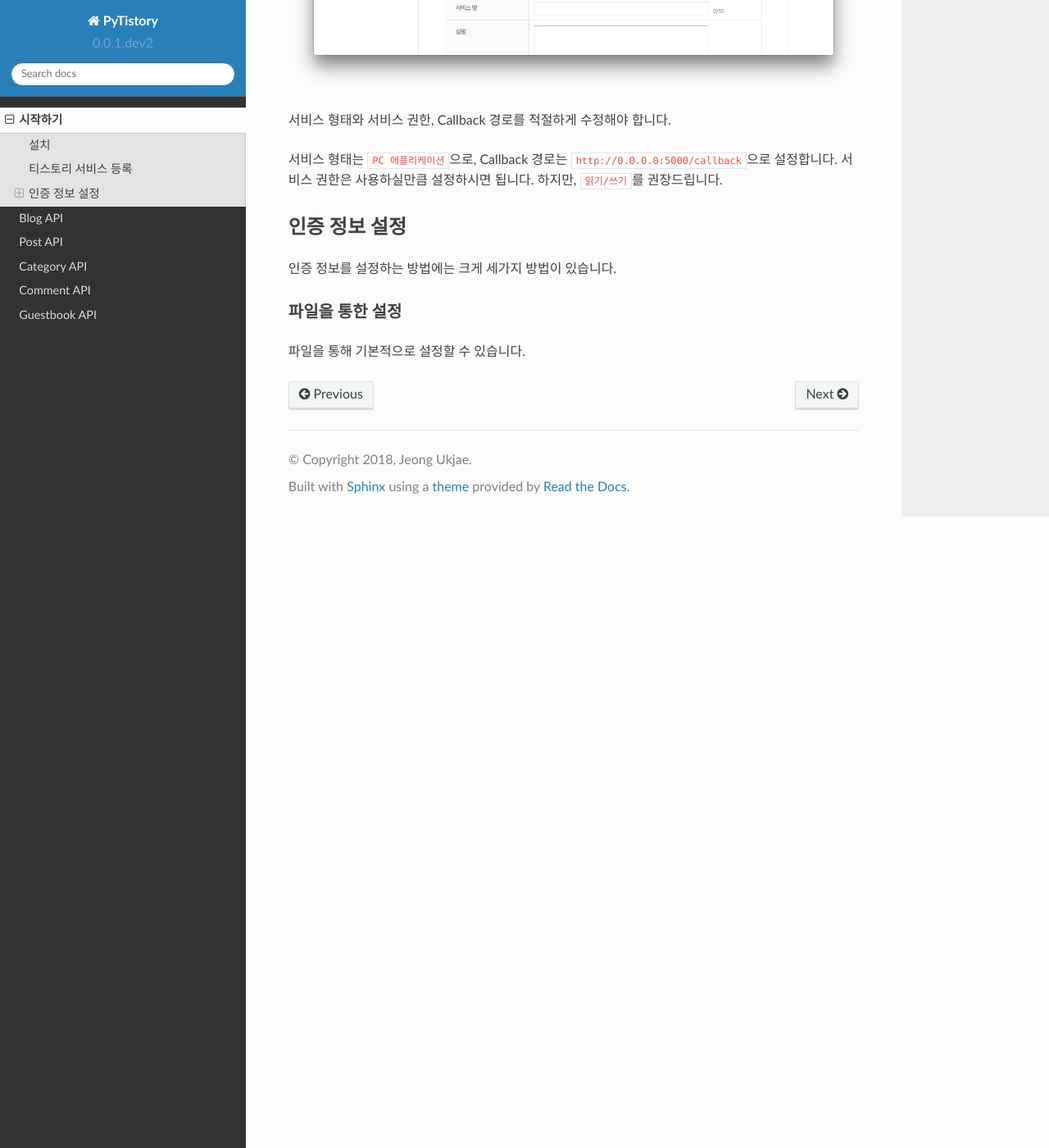
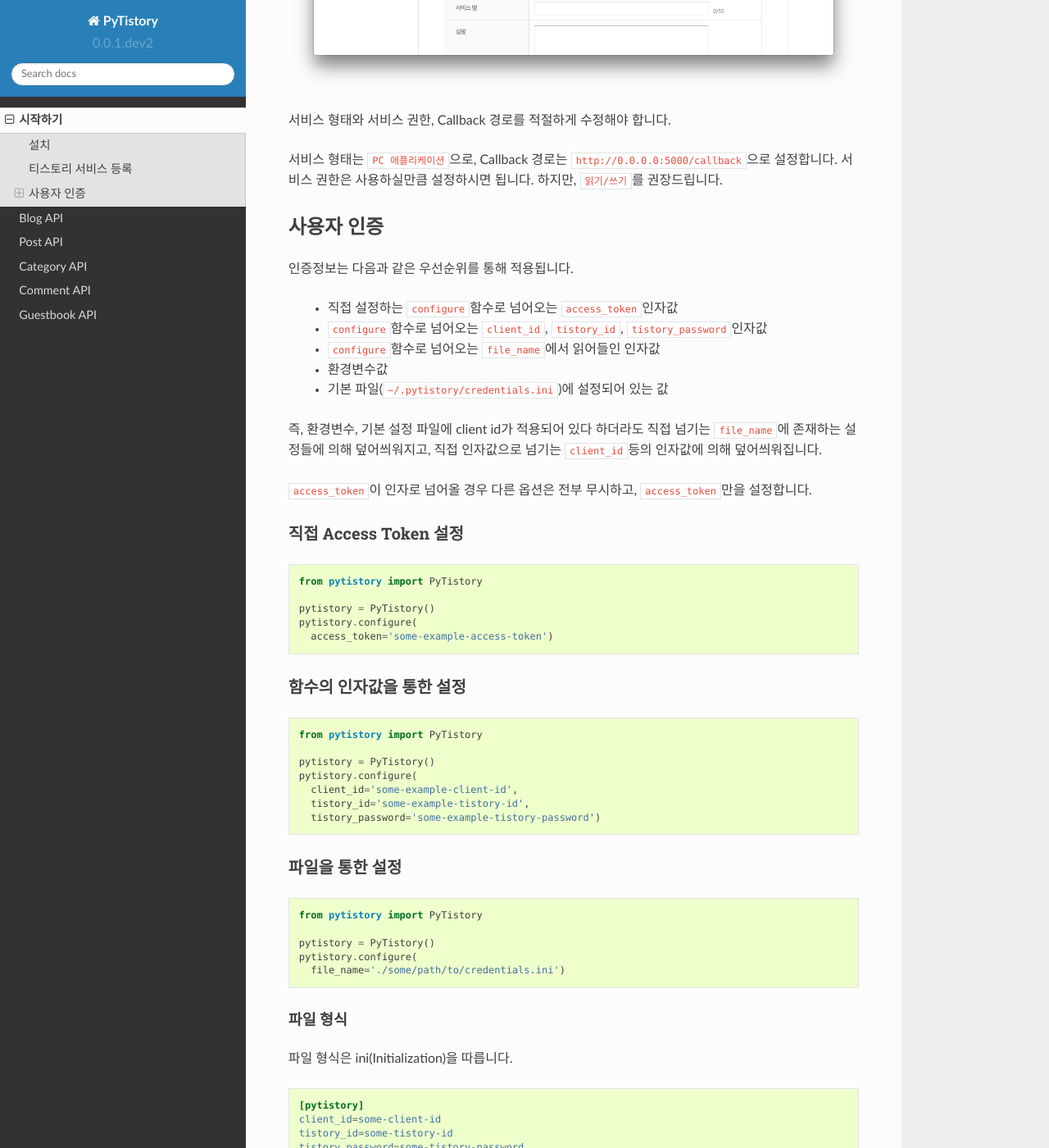
Before and after one commit to jeongukjae/pytistory, a Sphinx documentation site: the page built from docs/getting_started.rst, in a window 1280 px wide and 1400 px high, scrolled down 814 px. Shown: the whole window at 82% size. Built offline with Sphinx 7.4.7 and the Read the Docs theme 2.0.0, drawn with Linux system fonts in a browser that asks for light colours; some of the changed text lies outside the part shown.

Commit message:
Getting Started, README 수정

```diff
--- a/docs/getting_started.rst
+++ b/docs/getting_started.rst
@@ -24,12 +24,76 @@ pytistory는 ``pip``\ 를 통해 설치할 수 있습니다.
 서비스 형태는 ``PC 애플리케이션``\ 으로, Callback 경로는 ``http://0.0.0.0:5000/callback``\ 으로 설정합니다. 서비스 권한은
 사용하실만큼 설정하시면 됩니다. 하지만, ``읽기/쓰기``\ 를 권장드립니다.
 
-인증 정보 설정
+사용자 인증
 --------------
 
-인증 정보를 설정하는 방법에는 크게 세가지 방법이 있습니다.
+인증정보는 다음과 같은 우선순위를 통해 적용됩니다.
+
+  - 직접 설정하는 ``configure``\ 함수로 넘어오는 ``access_token``\인자값
+  - ``configure``\ 함수로 넘어오는 ``client_id``\, ``tistory_id``\, ``tistory_password``\ 인자값
+  - ``configure``\ 함수로 넘어오는 ``file_name``\에서 읽어들인 인자값
+  - 환경변수값
+  - 기본 파일(``~/.pytistory/credentials.ini``\)에 설정되어 있는 값
+
+즉, 환경변수, 기본 설정 파일에 client id가 적용되어 있다 하더라도 직접 넘기는 ``file_name``\에 존재하는 설정들에 의해 덮어씌워지고,
+직접 인자값으로 넘기는 ``client_id``\등의 인자값에 의해 덮어씌워집니다.
+
+``access_token``\이 인자로 넘어올 경우 다른 옵션은 전부 무시하고, ``access_token``\만을 설정합니다.
+
+직접 Access Token 설정
+~~~~~~~~~~~~~~~~~~~~~~~~~~~~~
+
+.. code-block:: python
+
+  from pytistory import PyTistory
+
+  pytistory = PyTistory()
+  pytistory.configure(
+    access_token='some-example-access-token')
+
+함수의 인자값을 통한 설정
+~~~~~~~~~~~~~~~~~~~~~~~~~~~~~
+
+.. code-block:: python
+
+  from pytistory import PyTistory
+
+  pytistory = PyTistory()
+  pytistory.configure(
+    client_id='some-example-client-id',
+    tistory_id='some-example-tistory-id',
+    tistory_password='some-example-tistory-password')
 
 파일을 통한 설정
-*****************
+~~~~~~~~~~~~~~~~~~~
 
-파일을 통해 기본적으로 설정할 수 있습니다.
+.. code-block:: python
+
+  from pytistory import PyTistory
+
+  pytistory = PyTistory()
+  pytistory.configure(
+    file_name='./some/path/to/credentials.ini')
+
+파일 형식
+**********
+
+파일 형식은 ini(Initialization)을 따릅니다.
+
+.. code-block:: ini
+
+  [pytistory]
+  client_id=some-client-id
+  tistory_id=some-tistory-id
+  tistory_password=some-tistory-password
+
+환경변수를 통한 설정
+~~~~~~~~~~~~~~~~~~~~~
+
+환경 변수로는 다음과 같이 설정할 수 있습니다.
+
+.. code-block:: bash
+
+  export PYTISTORY_CLIENT_ID=some-example-client-id
+  export PYTISTORY_TISTORY_ID=some-example-tistory-id
+  export PYTISTORY_TISTORY_PASSWORD=some-example-tistory-password
```
Also changed, not shown: README.rst (+84 -3 lines), docs/index.rst (+17 -10 lines).
